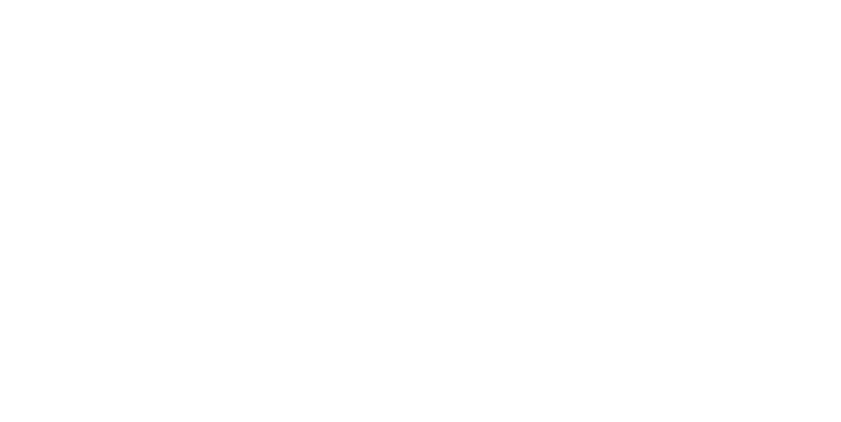
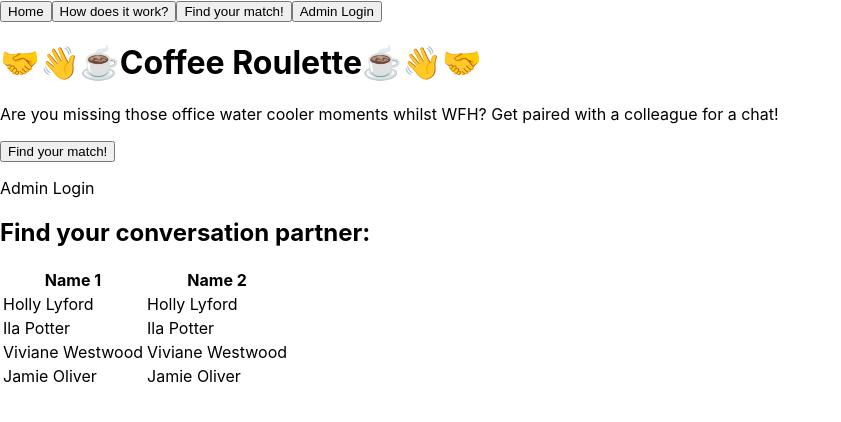
Before and after one commit to HollyLyford/coffee_roulette, a React (Create React App) app in the folder client/: page / in a window 1280 px wide. Shown: the top 422 px of the page, without its empty margins (0-841 px from the left). Built offline with nearby package versions, Linux system fonts and the light colour scheme.

Commit message:
started jsx on PairView

```diff
--- a/client/package.json
+++ b/client/package.json
@@ -6,8 +6,11 @@
     "@testing-library/jest-dom": "^5.11.4",
     "@testing-library/react": "^11.1.0",
     "@testing-library/user-event": "^12.1.10",
+    "ag-grid-community": "^25.2.0",
+    "ag-grid-react": "^25.2.0",
     "react": "^17.0.2",
     "react-dom": "^17.0.2",
+    "react-dom-factories": "^1.0.2",
     "react-scripts": "4.0.3",
     "web-vitals": "^1.0.1"
   },
--- a/client/src/App.js
+++ b/client/src/App.js
@@ -1,8 +1,22 @@
 import './App.css';
+import Home from './components/Home'
+import PairView from './components/PairView'
 
 function App() {
+
+
   return (
     <div className="App">
+      <nav>
+        <button type="button">Home</button>
+        <button type="button">How does it work?</button>
+        <button type="button">Find your match!</button>
+        <button type="button">Admin Login</button>
+      </nav>
+
+      <h1>🤝👋☕Coffee Roulette☕👋🤝</h1>
+      <Home />
+      <PairView />
 
     </div>
   );
--- /dev/null
+++ b/client/src/components/Home.js
@@ -0,0 +1,16 @@
+function Home() {
+    function handleClick(){
+        console.log("click")
+        //click to change the page to pairview
+      }
+
+    return (
+      <div className="Home">
+        <p>Are you missing those office water cooler moments whilst WFH? Get paired with a colleague for a chat!</p>
+        <button type="button" onClick={handleClick}>Find your match!</button>
+        <p>Admin Login</p>
+      </div>
+    );
+  }
+
+  export default Home;
--- /dev/null
+++ b/client/src/components/PairView.js
@@ -0,0 +1,31 @@
+import Data from'./dummyData'
+import { AgGridReact } from 'ag-grid-react';
+
+function PairView() {
+  return (
+    <div className="PairView">
+      <h2>Find your conversation partner:</h2>
+        <table>
+          <thead>
+            <tr>
+              <th>Name 1</th>
+              <th>Name 2</th>
+            </tr>
+          </thead>
+          <tbody>
+
+            {
+              Data.map((d) =>
+                <tr>
+                  <td>{d.firstname} {d.lastname}</td>
+                  <td>{d.firstname} {d.lastname}</td>
+                </tr>)
+            }
+
+          </tbody>
+        </table>
+    </div>
+  );
+}
+
+export default PairView;
--- /dev/null
+++ b/client/src/components/dummyData.js
@@ -0,0 +1,26 @@
+export default [
+    {
+        id: 1,
+        firstname: "Holly",
+        lastname: "Lyford",
+        assignedId: 1,
+    },
+    {
+        id: 2,
+        firstname: "Ila",
+        lastname: "Potter",
+        assignedId: 1
+    },
+    {
+        id:3,
+        firstname: "Viviane",
+        lastname: "Westwood",
+        assignedId: 2
+    },
+    {
+        id:4,
+        firstname: "Jamie",
+        lastname: "Oliver",
+        assignedId: 2
+    }
+]
```
Also changed, not shown: 1 other file (tests, documents, lock files or other folders).
